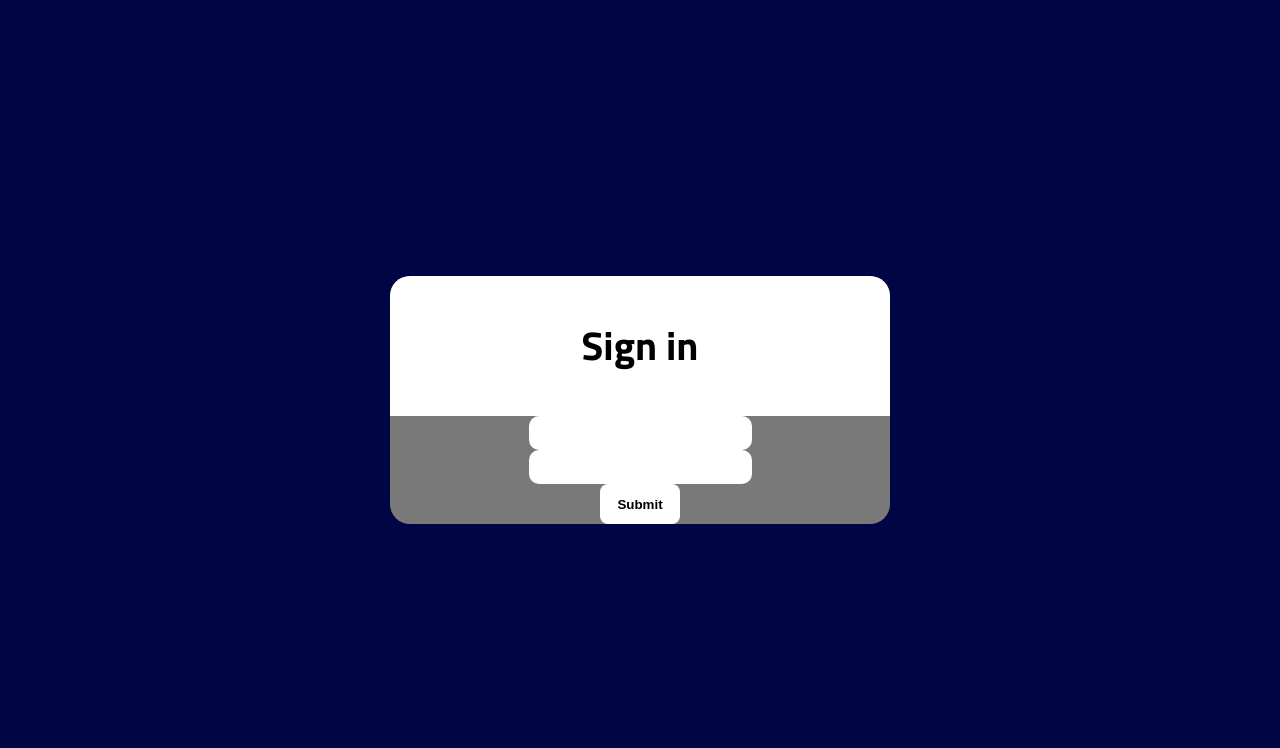
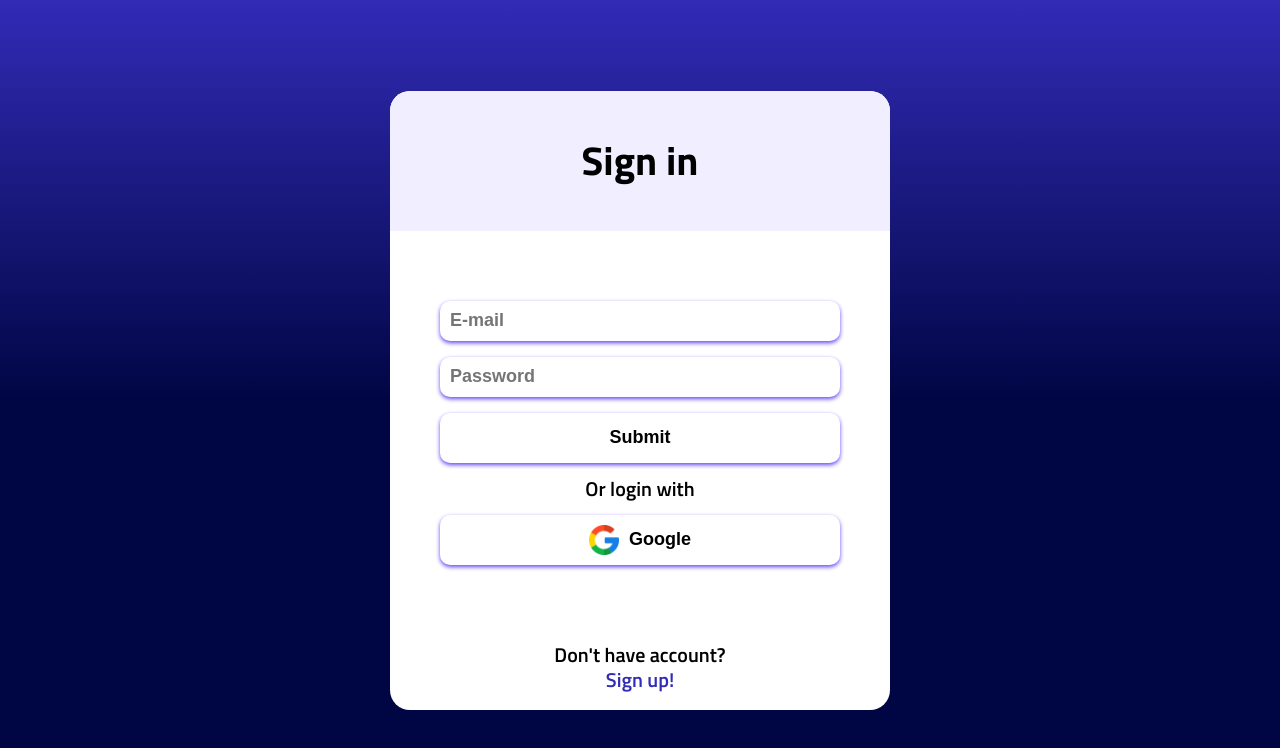
Before and after one commit to Benodkk/CryptoCoins, a React (Vite) app: page /#/sign_in in a window 1280 px wide. Shown: the top 748 px of the page. Built offline with nearby package versions, Linux system fonts and the light colour scheme.

Commit message:
sign in done

```diff
--- /dev/null
+++ b/src/components/Error/Error.styled.tsx
@@ -0,0 +1,33 @@
+import styled from "styled-components";
+
+interface Props {
+  visible: boolean;
+}
+
+export const StyledErrorContainer = styled.div<Props>`
+  display: grid;
+  grid-template-columns: 4fr 1fr;
+  row-gap: 10px;
+  position: absolute;
+  top: 25%;
+  /* left: 10%; */
+  width: 80%;
+  padding: 10px;
+  border-radius: 10px;
+  background-color: #ff0000d8;
+  transition: 0.5s;
+  visibility: ${({ visible }) => (visible ? "visible" : "hidden")};
+  opacity: ${({ visible }) => (visible ? 1 : 0)};
+`;
+
+export const StyledCloseBtn = styled.button`
+  background-color: rgba(0, 0, 0, 0);
+  font-size: 2.5rem;
+  border: none;
+  justify-self: flex-end;
+  cursor: pointer;
+`;
+
+export const StyledError = styled.div`
+  /* grid-column: 1/3; */
+`;
--- /dev/null
+++ b/src/components/Error/index.tsx
@@ -0,0 +1,24 @@
+import React from "react";
+
+import {
+  StyledCloseBtn,
+  StyledError,
+  StyledErrorContainer,
+} from "./Error.styled";
+
+interface ErrorProps {
+  error: string | null;
+  showError: boolean;
+  setShowError: (showErrors: boolean) => void;
+}
+
+const Error = ({ error, showError, setShowError }: ErrorProps) => {
+  return (
+    <StyledErrorContainer visible={showError}>
+      <StyledError>{error}</StyledError>
+      <StyledCloseBtn onClick={() => setShowError(false)}>X</StyledCloseBtn>
+    </StyledErrorContainer>
+  );
+};
+
+export default Error;
--- a/src/pages/SignIn/SingIn.styled.tsx
+++ b/src/pages/SignIn/SingIn.styled.tsx
@@ -6,24 +6,26 @@ export const StyledSignInContainer = styled.div`
   justify-content: center;
   width: 100vw;
   height: 100vh;
+  background: linear-gradient(rgb(49, 43, 182), rgb(0, 6, 68), rgb(0, 6, 68));
 `;
 
 export const StyledSignInForm = styled.form`
   display: flex;
   flex-direction: column;
   align-items: center;
-  background-color: #797979;
+  background-color: white;
   color: black;
   width: 500px;
   border-radius: 20px;
+  position: relative;
 `;
 
 export const StyledSignInTitle = styled.h2`
   font-size: 40px;
   width: 100%;
   text-align: center;
-  padding: 50px 0;
-  background-color: #fff;
+  padding: 50px 0 70px;
+  background-color: ${(props) => props.theme.colors.interaction};
   border-radius: 20px;
   position: relative;
   &::after {
@@ -37,27 +39,42 @@ export const StyledSignInTitle = styled.h2`
   }
 `;
 
+export const StyledSignIn = styled.div`
+  width: 100%;
+  padding: 50px;
+  display: flex;
+  flex-direction: column;
+  align-items: center;
+  gap: 16px;
+`;
+
 export const StyledInput = styled.input`
-  padding: 8px;
+  width: 100%;
+  padding: 10px;
   border: none;
   border-radius: 10px;
-  font-size: 16px;
+  font-size: 18px;
+  font-weight: 600;
+  height: 40px;
   font-family: Arial, Helvetica, sans-serif;
+  box-shadow: rgb(101, 67, 250) 0px 2px 4px 0px;
   &:focus {
-    border: none;
+    outline: none;
     background-color: ${(props) => props.theme.colors.interaction};
   }
 `;
 
 export const StyledSubmitForm = styled.input`
+  width: 100%;
   background-color: #ffffff;
   border: none;
-  width: 80px;
-  height: 40px;
-  border-radius: 8px;
+  height: 50px;
+  border-radius: 10px;
   cursor: pointer;
+  font-size: 18px;
   font-weight: 600;
   transition: 0.2s;
+  box-shadow: rgb(101, 67, 250) 0px 2px 4px 0px;
   &:hover {
     background-color: ${(props) => props.theme.colors.interaction};
   }
@@ -66,3 +83,50 @@ export const StyledSubmitForm = styled.input`
     transform: scale(0.9);
   }
 `;
+export const StyledWithGoogle = styled.button`
+  display: flex;
+  align-items: center;
+  justify-content: center;
+  gap: 10px;
+  width: 100%;
+  background-color: #ffffff;
+  border: none;
+  height: 50px;
+  border-radius: 10px;
+  cursor: pointer;
+  font-size: 18px;
+  font-weight: 600;
+  transition: 0.2s;
+  box-shadow: rgb(101, 67, 250) 0px 2px 4px 0px;
+  &:hover {
+    background-color: ${(props) => props.theme.colors.interaction};
+  }
+  &:active {
+    background-color: ${(props) => props.theme.colors.interaction};
+    transform: scale(0.9);
+  }
+  img {
+    height: 30px;
+  }
+`;
+export const StyledSignUp = styled.div`
+  display: flex;
+  flex-direction: column;
+  align-items: center;
+  gap: 5px;
+  padding: 30px 0 20px;
+`;
+
+export const StyledSignUpNavigate = styled.div`
+  cursor: pointer;
+  transition: 0.2s;
+  color: rgb(49, 43, 182);
+  &:hover {
+    transform: translateY(2px);
+    text-shadow: 0.4px 0.4px 1px rgb(101, 67, 250);
+  }
+  &:active {
+    transform: translateY(4px);
+    transition: 0.2s;
+  }
+`;
--- a/src/pages/SignIn/index.tsx
+++ b/src/pages/SignIn/index.tsx
@@ -3,26 +3,56 @@ import { useState } from "react";
 import { signInWithEmailAndPassword, signInWithPopup } from "firebase/auth";
 
 import { auth, googleProvider } from "../../config/firebase";
+import googleIcon from "../../assets/google.png";
+import Error from "../../components/Error";
 
 import {
   StyledInput,
+  StyledSignUp,
+  StyledSignIn,
   StyledSignInContainer,
   StyledSignInForm,
   StyledSignInTitle,
   StyledSubmitForm,
+  StyledWithGoogle,
+  StyledSignUpNavigate,
 } from "./SingIn.styled";
+import { useNavigate } from "react-router";
+
+const errorTypes = {
+  emptyEmail: "Enter Email",
+  emptyPassword: "Enter Password",
+  wrong: "Wrong E-mail or Password",
+};
 
 const SignIn = () => {
+  const navigate = useNavigate();
   const [email, setEmail] = useState("");
   const [password, setPassword] = useState("");
+  const [error, setError] = useState<string | null>(null);
+  const [showError, setShowError] = useState(false);
 
-  const signIn = async () => {
-    setEmail("");
-    setPassword("");
+  const signIn = async (e: React.MouseEvent<HTMLInputElement, MouseEvent>) => {
+    e.preventDefault();
+
+    if (email.length === 0) {
+      setError(errorTypes.emptyEmail);
+      setShowError(true);
+    } else if (password.length === 0) {
+      setError(errorTypes.emptyPassword);
+      setShowError(true);
+    } else {
       try {
         await signInWithEmailAndPassword(auth, email, password);
       } catch (err) {
-      console.error(err);
+        setError(errorTypes.wrong);
+        setShowError(true);
+        console.log(err);
+      } finally {
+        if (!error) {
+          navigate("/");
+        }
+      }
     }
   };
 
@@ -31,6 +61,10 @@ const SignIn = () => {
       await signInWithPopup(auth, googleProvider);
     } catch (err) {
       console.error(err);
+    } finally {
+      if (auth) {
+        navigate("/");
+      }
     }
   };
 
@@ -38,25 +72,32 @@ const SignIn = () => {
     <StyledSignInContainer>
       <StyledSignInForm>
         <StyledSignInTitle>Sign in</StyledSignInTitle>
-        <StyledInput />
-        <StyledInput />
-        <StyledSubmitForm type="submit" />
-      </StyledSignInForm>
-      {/* <div>
-        <button onClick={signInWithGoogle}>Sign in with Google!</button>
-      </div>
-      <div>
-        <div>Sign in!</div>
-        <input
-          placeholder="Email..."
+        <StyledSignIn>
+          <StyledInput
+            placeholder="E-mail"
             onChange={(e) => setEmail(e.target.value)}
           />
-        <input
-          placeholder="Password..."
+          <StyledInput
+            placeholder="Password"
             onChange={(e) => setPassword(e.target.value)}
           />
-        <button onClick={signIn}>Sign In</button>
-      </div> */}
+          <StyledSubmitForm type="submit" onClick={(e) => signIn(e)} />
+          <div>Or login with</div>
+          <StyledWithGoogle onClick={signInWithGoogle}>
+            <img src={googleIcon} alt="google" />
+            <div>Google</div>
+          </StyledWithGoogle>
+          <Error
+            error={error}
+            showError={showError}
+            setShowError={setShowError}
+          />
+        </StyledSignIn>
+        <StyledSignUp>
+          <div>Don't have account?</div>
+          <StyledSignUpNavigate>Sign up!</StyledSignUpNavigate>
+        </StyledSignUp>
+      </StyledSignInForm>
     </StyledSignInContainer>
   );
 };
```
Also changed, not shown: src/assets/google.png (added). Lines whose indentation alone changed are shown as unchanged.
